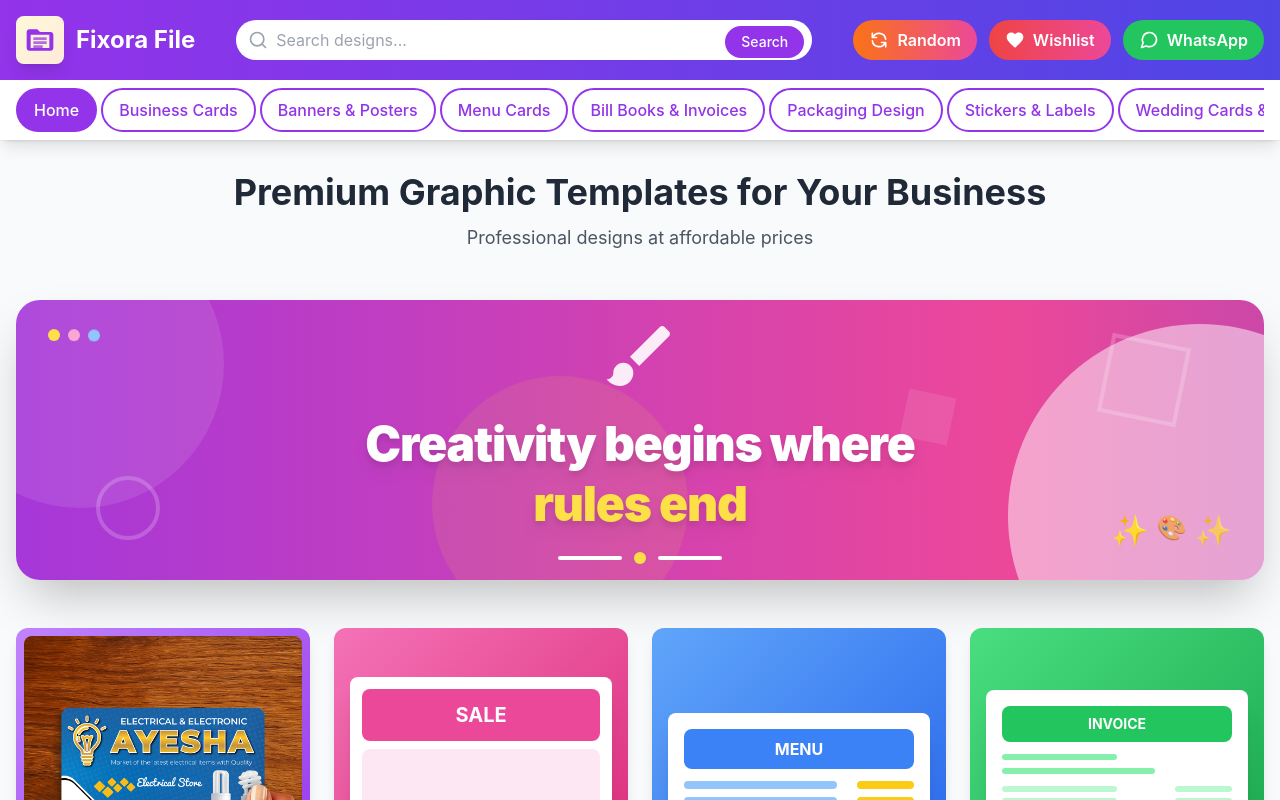
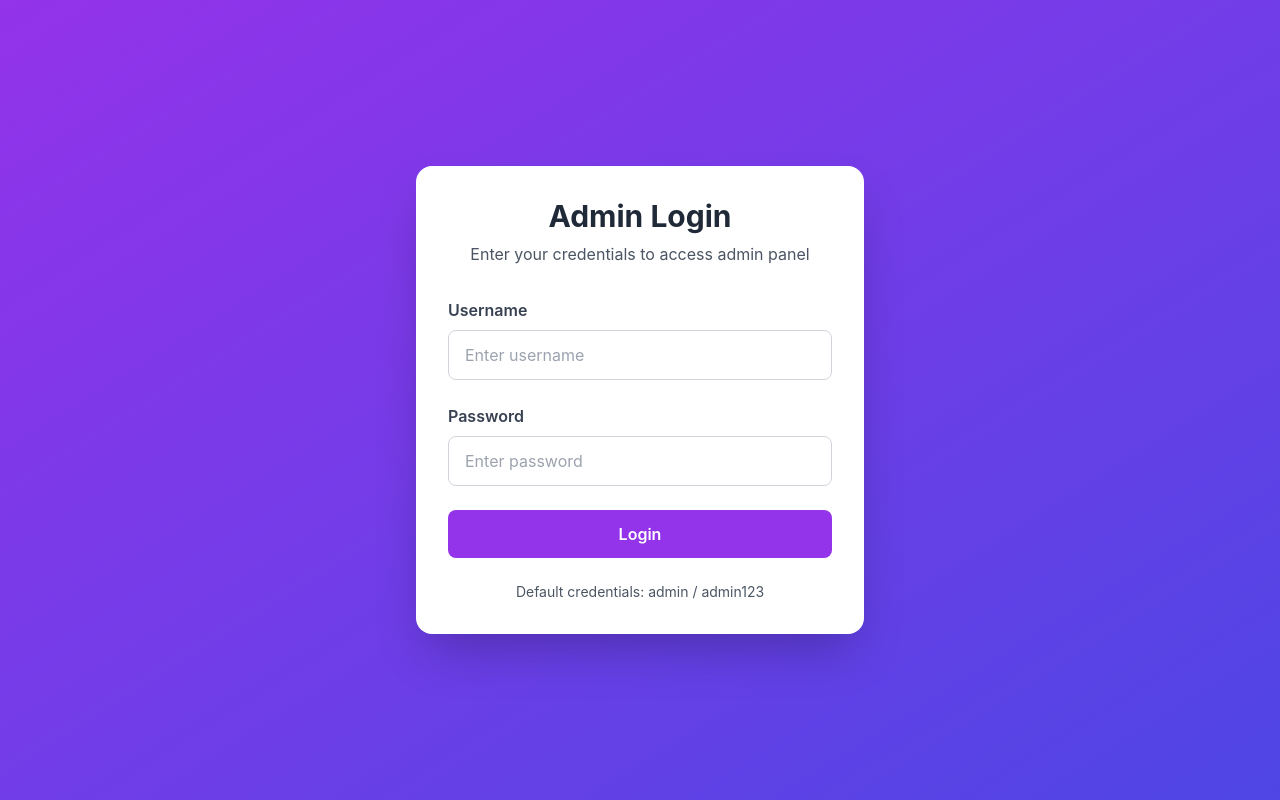
Before and after one commit to fixorafile-arch/fixora-file-digitalstore, a React (Vite) app: page /admin/login in a window 1280 px wide. Shown: the top 800 px of the page. Built offline with nearby package versions, Linux system fonts and the light colour scheme.

Commit message:
Update main.tsx

```diff
--- a/src/main.tsx
+++ b/src/main.tsx
@@ -1,10 +1,20 @@
-import React from 'react'
-import ReactDOM from 'react-dom/client'
-import App from './App.tsx'
-import './index.css'
+import React from 'react';
+import ReactDOM from 'react-dom/client';
+import { BrowserRouter, Routes, Route, Navigate } from 'react-router-dom';
+import App from './App.tsx';
+import AdminLogin from './AdminLogin.jsx';
+import AdminDashboard from './AdminDashboard.jsx';
+import './index.css';
 
 ReactDOM.createRoot(document.getElementById('root')!).render(
   <React.StrictMode>
-    <App />
-  </React.StrictMode>,
-)
+    <BrowserRouter>
+      <Routes>
+        <Route path="/" element={<App />} />
+        <Route path="/admin/login" element={<AdminLogin />} />
+        <Route path="/admin/dashboard" element={<AdminDashboard />} />
+        <Route path="*" element={<Navigate to="/" />} />
+      </Routes>
+    </BrowserRouter>
+  </React.StrictMode>
+);
```
